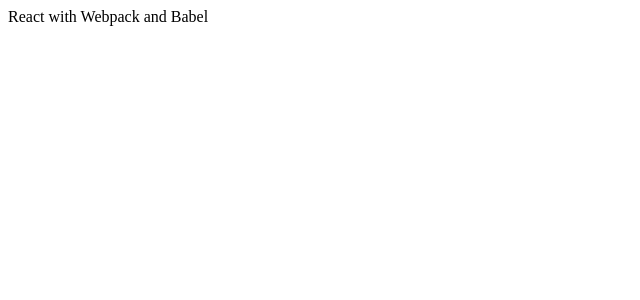
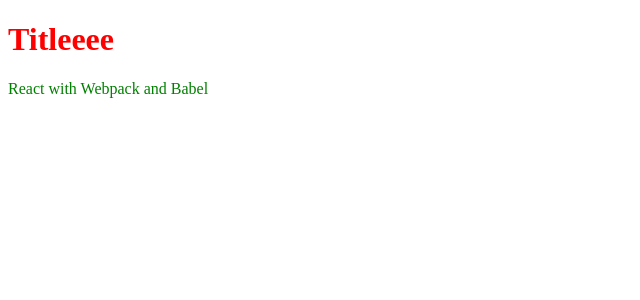
Before and after one commit to Roddoark/chillwatch, a React app: page / in a window 1280 px wide. Shown: the top 300 px of the page, without its empty margins (0-640 px from the left). Built offline with nearby package versions, Linux system fonts and the light colour scheme; the HTML template or start-up script is replaced by a standard one.

Commit message:
Ajout de composants

```diff
--- a/src/App.js
+++ b/src/App.js
@@ -1,6 +1,11 @@
 import React from 'react';
+import "./style.scss"
+import H1 from "./components/H1/h1"
 
 const App = ({ title }) =>
-  <div>{title}</div>;
+  <div className="hellow">
+    <H1 />
+    {title}
+  </div>;
 
 export default App;
--- /dev/null
+++ b/src/components/H1/h1.js
@@ -0,0 +1,12 @@
+import React from 'react'
+import "./h1.scss";
+
+const H1 = () => {
+  return (
+    <h1 className="h1">
+      Titleeee
+    </h1>
+  )
+}
+
+export default H1;
```
Also changed, not shown: src/components/H1/index.js (deleted, +0 -10 lines).
